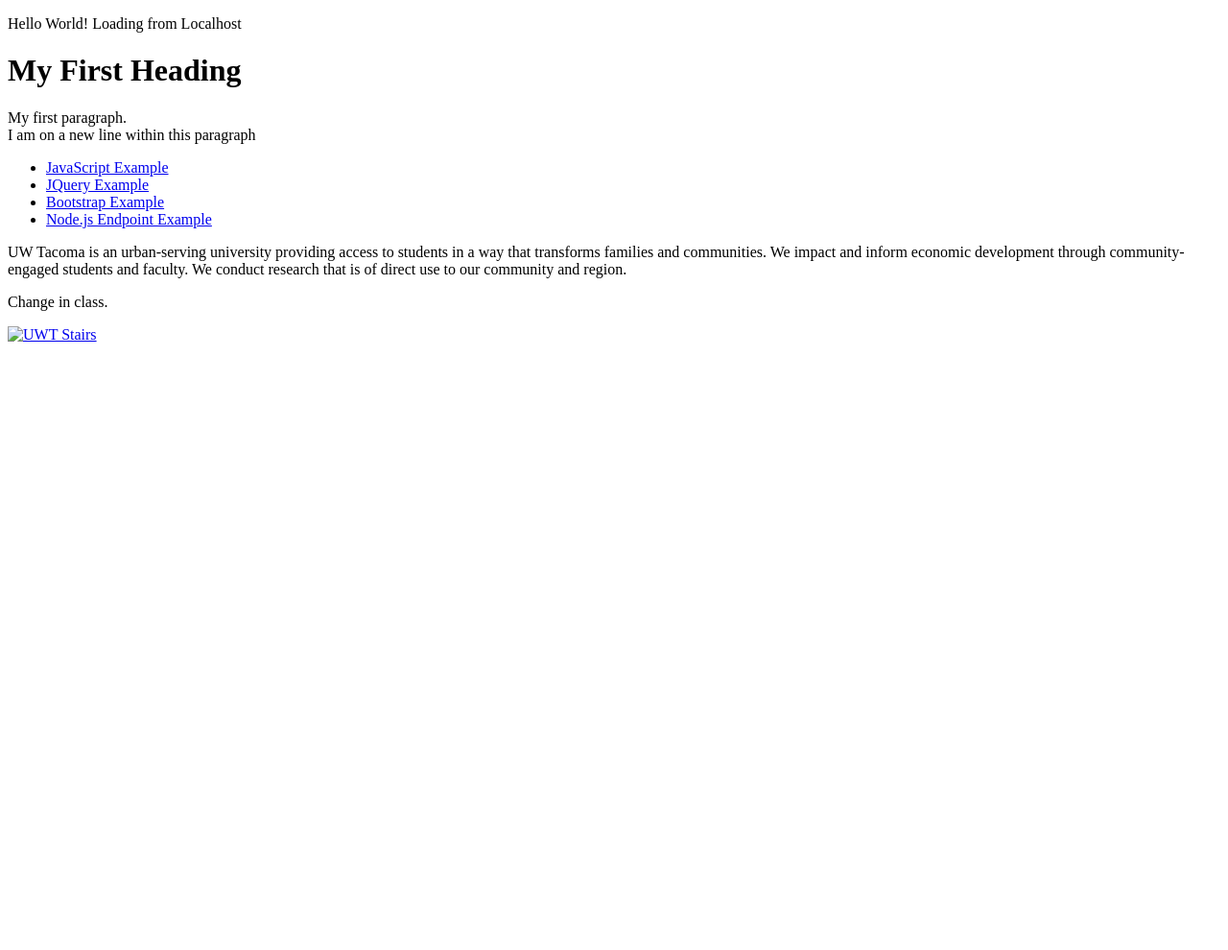
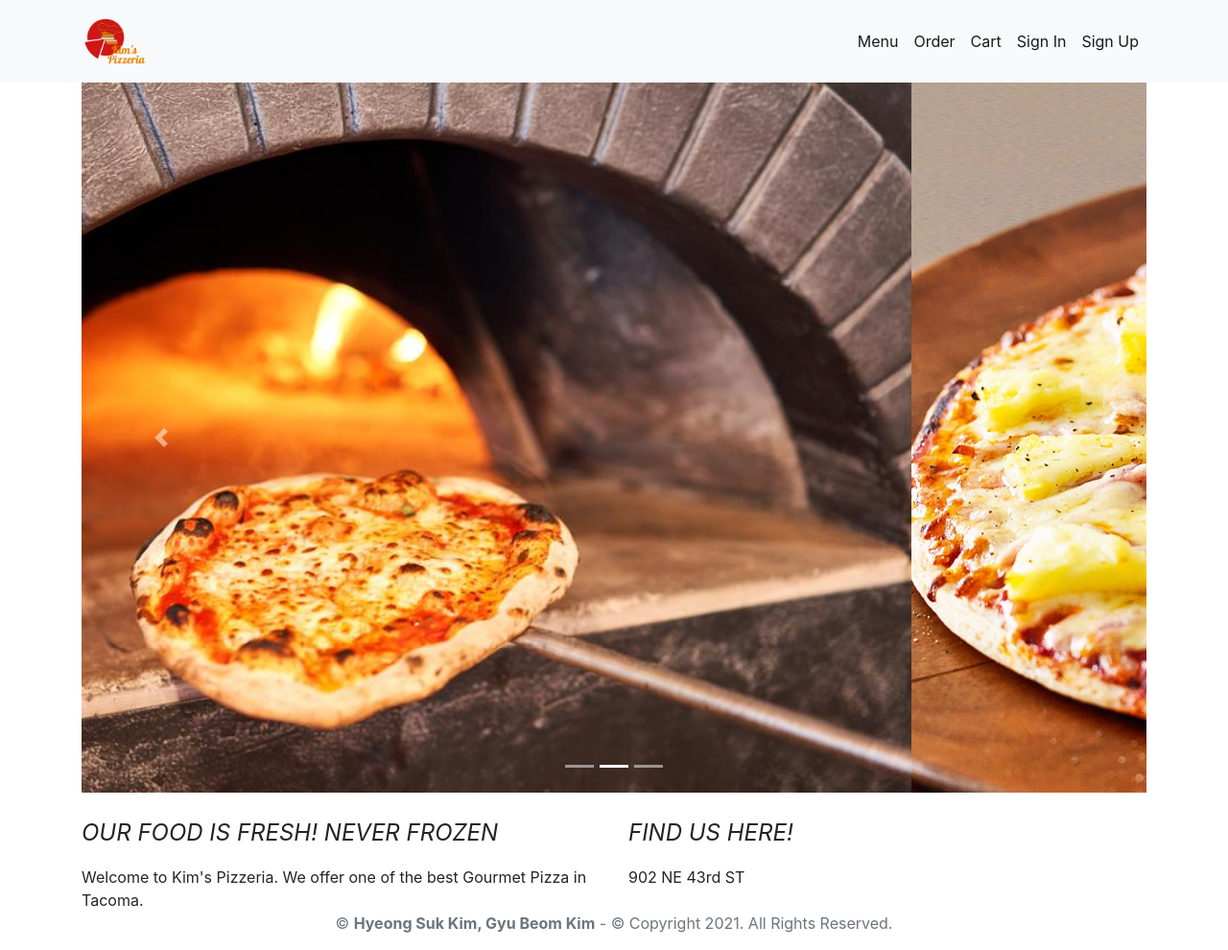
Before and after one commit to gyubeomK/kims-tcss460-w21, a website: page web/homepage.html in a window 1280 px wide. Shown: the whole page at 96% size. Before the commit the page ends 800 px from the top, so only its background shows below. Drawn offline with nearby package versions, Linux system fonts and the light colour scheme.

Commit message:
Homepage finished

```diff
--- a/web/homepage.html
+++ b/web/homepage.html
@@ -1,44 +1,151 @@
-<!DOCTYPE html> <!-- defines that this document is an HTML5 document -->
-<!-- Comment. It may span multiple lines -->
+<!DOCTYPE html>
+<html lang="en-us">
 
-<html> <!-- the root element of an HTML page -->
+<head>
 
-    <head> <!-- contains meta information about the HTML page -->
-        <title>Hello World</title>
-        <p>Hello World! Loading from Localhost</p>
-        <!-- <link rel="stylesheet" type="text/css" href="styles/site.css" />
-        <style>
-            h1 {
-              color: orange;
-            }
-        </style> -->
+  <meta charset="UTF-8">
+  <meta name="viewport" content="width=device-width, initial-scale=1.0">
+  <meta http-equiv="X-UA-Compatible" content="ie=edge">
+
+  <title>Kim's Pizzeria</title>
+
+  <!-- Boostrap Stylesheet -->
+  <link rel="stylesheet" href="https://maxcdn.bootstrapcdn.com/bootstrap/4.0.0/css/bootstrap.min.css">
+
+  <!-- CSS stylesheet -->
+  <link rel="stylesheet" href="./styles/styles.css" media="screen">
+
+  <link href="https://fonts.googleapis.com/css?family=Carter+One&display=swap" rel="stylesheet">
+</head>
+
+<body>
+  <nav class="navbar navbar-expand-lg navbar-light bg-light">
+
+    <div class="container">
+      <!-- Brand and toggle get grouped for better mobile display -->
+
+      <a href="homepage.html">
+        <img src="./images/logo.png" id="logo">
+      </a>
 
 
-    </head>
 
-    <body> <!-- defines the document's body, and is a container for all the visible contents -->
 
-        <div>
-            <h1>My First <span id="theheading" class="info ignore">Heading</span></h1>
-            <p>My first paragraph.<br />I am on a <span class="info">new line</span> within this paragraph</p>
-            <div>
-                <ul class="info">
-                    <li class="even"><a href="js example.html">JavaScript Example</a></li>
-                    <li class="odd"><a href="jQuery example.html">JQuery Example</a></li>
-                    <li class="even"><a href="bootstrap example.html">Bootstrap Example</a></li>
-                    <li class="odd"><a href="/node">Node.js Endpoint Example</a></li>
-                </ul>
+
+
+      <button class="navbar-toggler" type="button" data-toggle="collapse" data-target="#navbarTogglerDemo01"
+        aria-controls="navbarTogglerDemo01" aria-expanded="false" aria-label="Toggle navigation">
+        <span class="navbar-toggler-icon"></span>
+      </button>
+      <!-- Collect the nav links, forms, and other content for toggling -->
+
+      <div class="collapse navbar-collapse" id="navbarTogglerDemo01">
+        <ul class="navbar-nav ml-auto mt-2 mt-lg-0">
+          <li class="nav-item active">
+            <a class="nav-link" href="menu.html">Menu</a>
+          </li>
+
+          <li class="nav-item active">
+            <a class="nav-link" href="order.html">Order</a>
+          </li>
+
+          <li class="nav-item active">
+            <a class="nav-link" href="cart.html">Cart</a>
+          </li>
+
+          <li class="nav-item active">
+            <a class="nav-link" href="signIn.html">Sign In</a>
+          </li>
+
+          <li class="nav-item active">
+            <a class="nav-link" href="signUp.html">Sign Up</a>
+          </li>
+
+        </ul>
+      </div>
+      <!-- /.navbar-collapse -->
+    </div>
+    <!-- /.container -->
+  </nav>
+  <!-- End of navbar -->
+
+  <div class="two-toned-footer-color"></div>
+
+  <!-- Start of container -->
+  <main class="container">
+    <section class="row">
+      <div class="col-md-12">
+        <article class="block">
+
+          <!-- --------------------------------------------------------------------------------------------------------------- -->
+          <!-- Here comes a carousel -->
+          <div id="carouselExampleIndicators" class="carousel slide" data-ride="carousel">
+            <ol class="carousel-indicators">
+              <li data-target="#carouselExampleIndicators" data-slide-to="0" class="active"></li>
+              <li data-target="#carouselExampleIndicators" data-slide-to="1"></li>
+              <li data-target="#carouselExampleIndicators" data-slide-to="2"></li>
+            </ol>
+            <div class="carousel-inner">
+              <div class="carousel-item active">
+                <img class="d-block w-100" src="./images/pizza1.jpg" alt="First slide">
+                <!-- <div class="carousel-caption d-none d-md-block">
+                  <h5>Want Fresh Pizza at your door?</h5>
+                  <p>Order now!</p>
+                </div> -->
+              </div>
+              <div class="carousel-item">
+                <img class="d-block w-100" src="./images/pizza2.jpeg" alt="Second slide">
+              </div>
+              <div class="carousel-item">
+                <img class="d-block w-100" src="./images/pizza3.jpg" alt="Third slide">
+              </div>
             </div>
-            <p>
-                <span id="uwt">UW Tacoma</span> is an urban-serving university providing access to students in a
-                way that transforms families and communities. We impact and inform economic
-                development through community-engaged <span class="info bold ignore">students and faculty</span>. We conduct research
-                that is of direct use to our community and region.
-            </p>
-            <p>Change in class.</p>
-            <a href="images/UWT.jpg"><img src="images/UWT.jpg" alt="UWT Stairs" width="500" height="333" /></a>
-        </div>
+            <a class="carousel-control-prev" href="#carouselExampleIndicators" role="button" data-slide="prev">
+              <span class="carousel-control-prev-icon" aria-hidden="true"></span>
+              <span class="sr-only">Previous</span>
+            </a>
+            <a class="carousel-control-next" href="#carouselExampleIndicators" role="button" data-slide="next">
+              <span class="carousel-control-next-icon" aria-hidden="true"></span>
+              <span class="sr-only">Next</span>
+            </a>
+          </div>
 
-    </body>
+          <br>
+
+
+          <div class="row">
+            <div class="col-sm-6" style="background-color:;">
+              <p id="heading">OUR FOOD IS FRESH! NEVER FROZEN</p>
+              Welcome to Kim's Pizzeria. We offer one of the best Gourmet Pizza in Tacoma.
+            </div>
+            <div class="col-sm-6" style="background-color:;">
+              <p id="heading">FIND US HERE!</p>
+              902 NE 43rd ST
+            </div>
+          </div>
+          <!-- --------------------------------------------------------------------------------------------------------------- -->
+        </article>
+
+      </div>
+    </section>
+  </main>
+  <!-- End of container -->
+
+  <!-- Start of footer -->
+  <footer class="footer">
+    <div class="two-toned-footer-color"></div>
+    <p class="text-muted text-muted-footer text-center">
+      &copy; <strong>Hyeong Suk Kim, Gyu Beom Kim</strong> - © Copyright 2021. All Rights Reserved.
+    </p>
+  </footer>
+  <!-- End of footer -->
+
+  <!-- jQuery CDN -->
+  <script type="text/javascript" src="https://cdnjs.cloudflare.com/ajax/libs/jquery/3.2.1/jquery.min.js"></script>
+
+  <!-- Bootstrap CDN -->
+  <script src="https://maxcdn.bootstrapcdn.com/bootstrap/4.0.0/js/bootstrap.min.js"></script>
+
+</body>
 
 </html>
--- /dev/null
+++ b/web/styles/styles.css
@@ -0,0 +1,9 @@
+#logo {
+    width: 70px;
+
+}
+
+#heading{
+    font-size:x-large;
+    font-style: oblique;
+}
```
Also changed, not shown: web/cart.html (added), web/images/logo.png (added), web/images/pizza1.jpg (added), web/images/pizza2.jpeg (added), web/images/pizza3.jpg (added), web/images/pizza4.jpg (added), web/menu.html (added), web/order.html (added), web/signIn.html (added), web/signUp.html (added).
